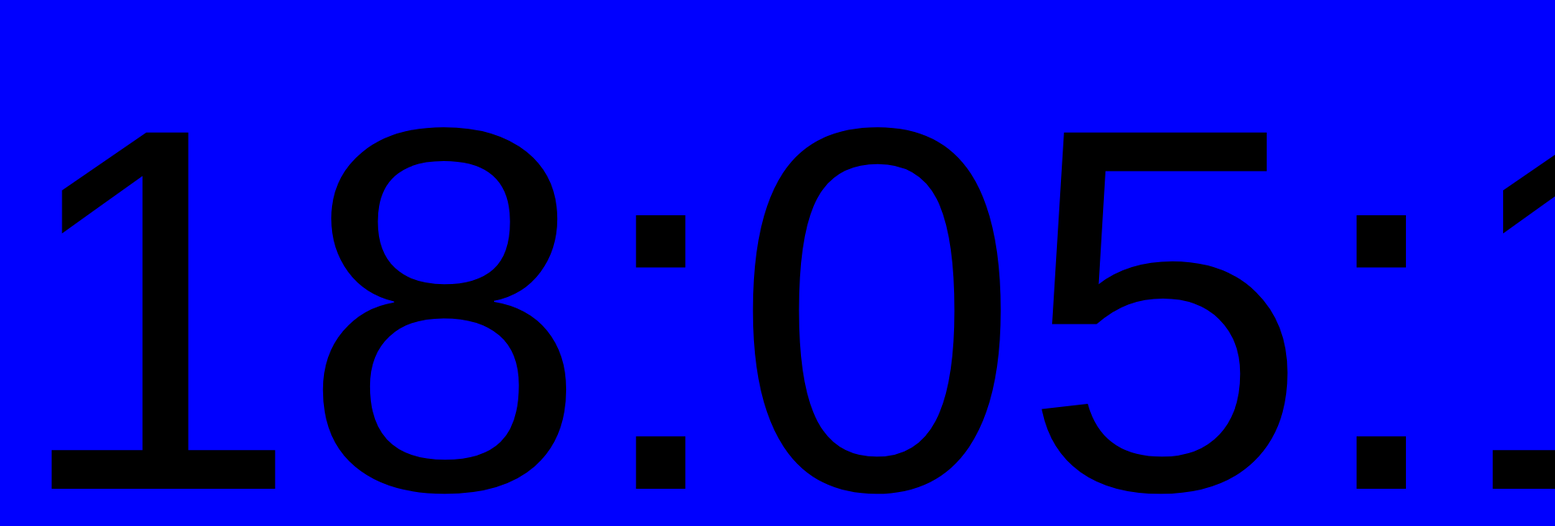
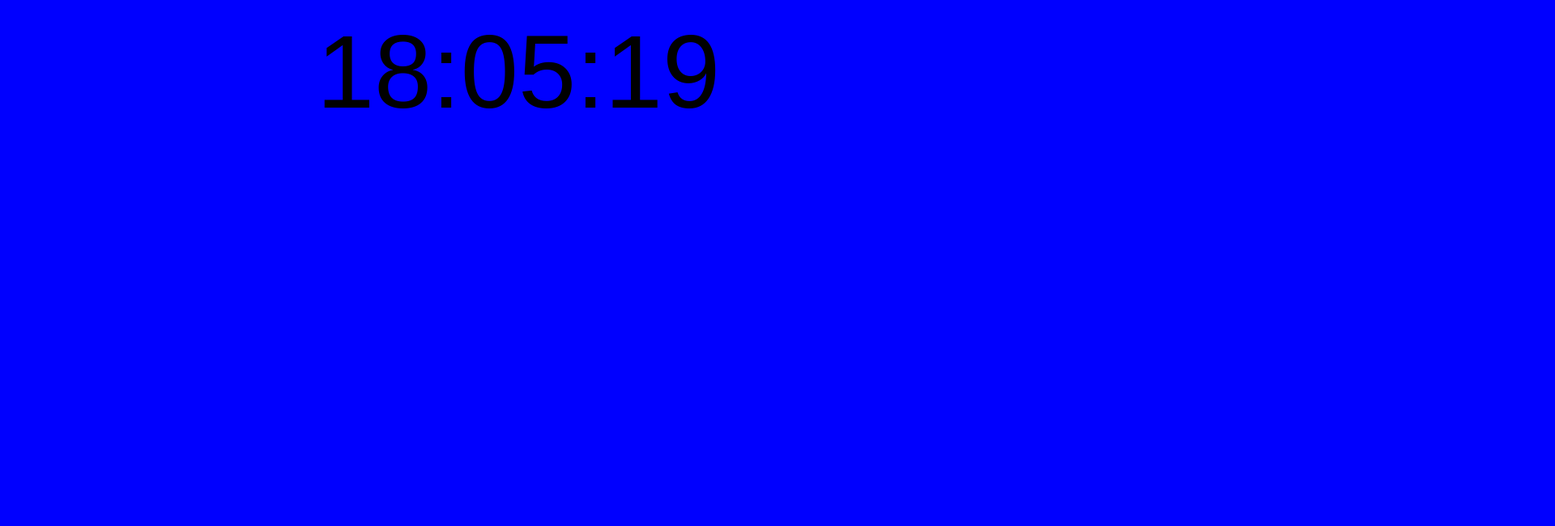
Before and after one commit to asc4asc/pwa1, a plain HTML site: page index.html in a window 1280 px wide. Shown: the top 650 px of the page at 81% size, 1920 px wide, since content can reach past the window. Drawn offline with Linux system fonts and the light colour scheme.

Commit message:
Update style.css

```diff
--- a/css/style.css
+++ b/css/style.css
@@ -39,7 +39,7 @@ button1,button2,button3 {
 }
 
 clock {
-  font-size: 50vw;
+  font-size: 10vw;
   color: black;
   padding: 15px;
   width: 100%;
```
